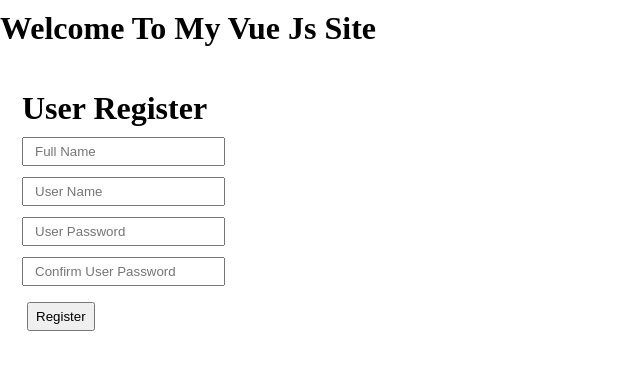
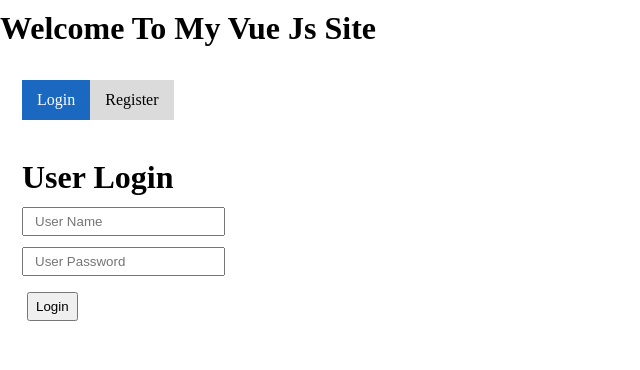
Before and after one commit to nomancse19/vue3-vite-app, a Vue app: page / in a window 1280 px wide. Shown: the top 370 px of the page, without its empty margins (0-640 px from the left). Built offline with nearby package versions, Linux system fonts and the light colour scheme.

Commit message:
Dynamic Component Added .....

```diff
--- a/src/App.vue
+++ b/src/App.vue
@@ -1,7 +1,27 @@
 <template>
   <HelloWorld msg="Welcome To My Vue Js Site" class="hello"></HelloWorld>
   <div class="container">
-    <Register></Register>
+    <div class="tab">
+      <div class="tab__menu">
+        <div
+          class="tab__menu-item"
+          v-for="(tab, i) in tabs"
+          :key="i"
+          :class="{ 'tab__menu-item--active': activeTab === tab }"
+          @click="activeTab = tab"
+        >
+          {{ tab }}
+        </div>
+      </div>
+      <div class="tab__content">
+        <br />
+        <!-- <login v-if="activeTab === 'Login'"></login> -->
+        <!-- <Register v-if="activeTab === 'Register'"></Register> -->
+        <keep-alive>
+          <component :is="activeTab" />
+        </keep-alive>
+      </div>
+    </div>
   </div>
 </template>
 <script>
@@ -16,6 +36,8 @@ export default {
       myComment: "",
       showDialog: false,
       notifications: [],
+      tabs: ["Login", "Register"],
+      activeTab: "Login",
     };
   },
   methods: {
@@ -68,4 +90,18 @@ input {
   padding: 5px 11px;
   margin-bottom: 11px;
 }
+.tab {
+}
+.tab__menu {
+  display: flex;
+}
+.tab__menu-item {
+  background-color: #dbdbdb;
+  padding: 6px 15px;
+  cursor: pointer;
+}
+.tab__menu-item--active {
+  background-color: rgb(27, 104, 192);
+  color: #ffff;
+}
 </style>
```
